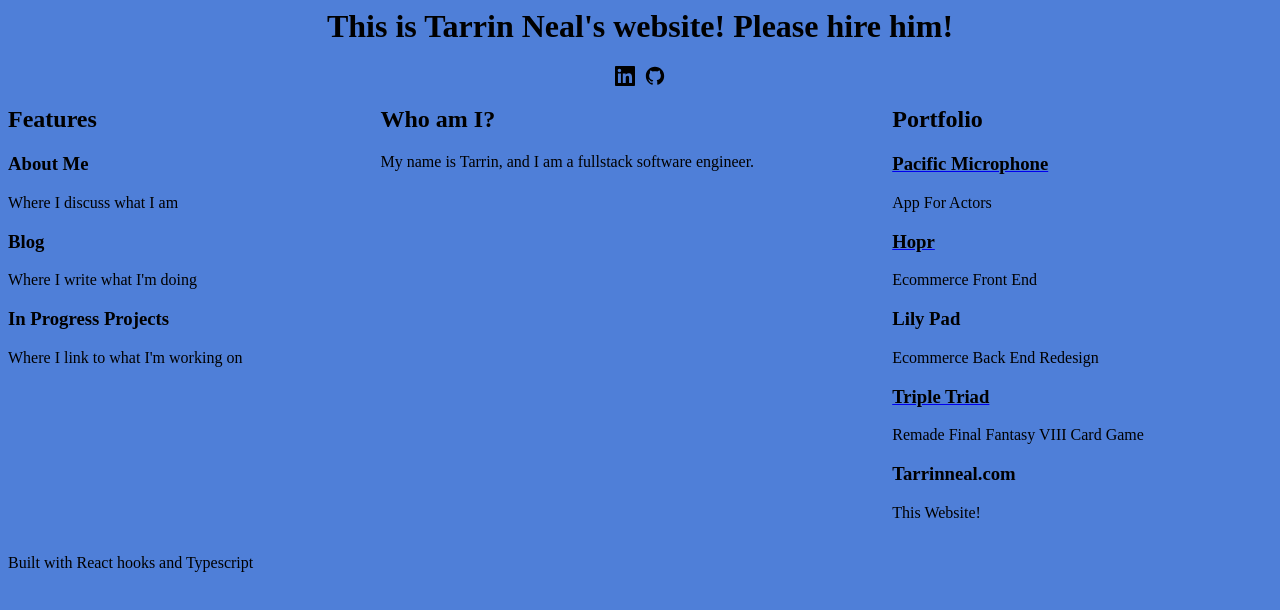
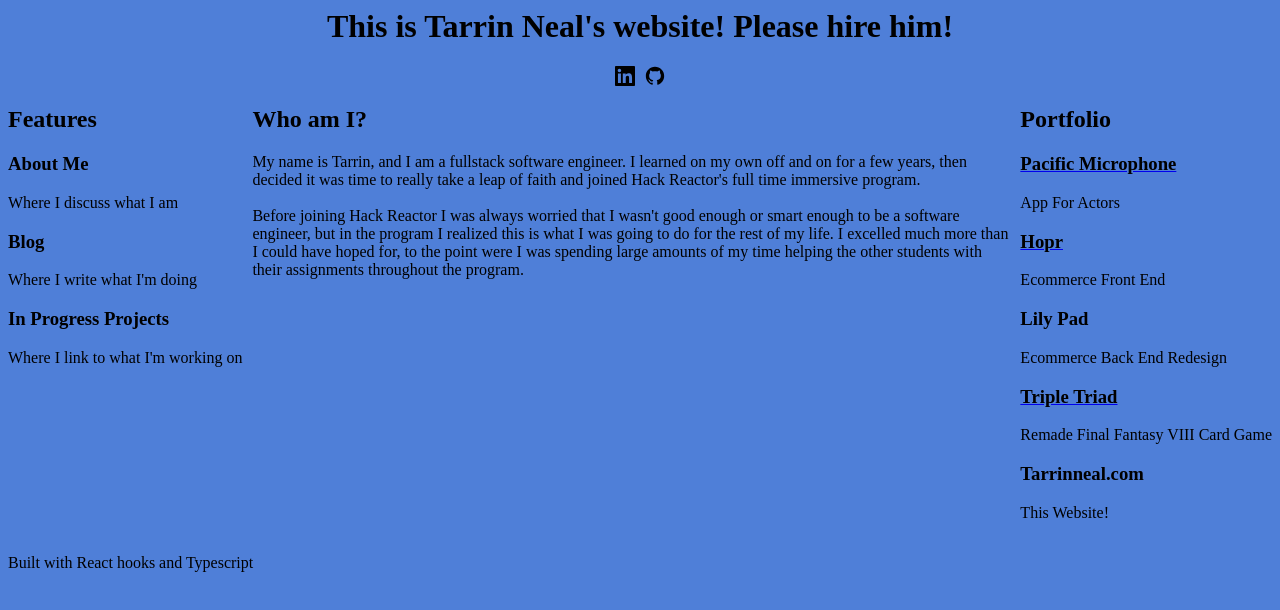
Before and after one commit to tarrinneal/tarrinneal.com, a React app: page / in a window 1280 px wide. Shown: the top 610 px of the page. Built offline with nearby package versions, Linux system fonts and the light colour scheme.

Commit message:
about me

```diff
--- a/src/components/AboutMe.tsx
+++ b/src/components/AboutMe.tsx
@@ -4,7 +4,17 @@ export const AboutMe = () => (
   <div id='aboutMe'>
     <h2 className='aboutMeHeader'>Who am I?</h2>
     <p className='aboutMeText'>
-      My name is Tarrin, and I am a fullstack software engineer.
+      My name is Tarrin, and I am a fullstack software engineer. I learned on my
+      own off and on for a few years, then decided it was time to really take a
+      leap of faith and joined Hack Reactor's full time immersive program.
+      <br />
+      <br />
+      Before joining Hack Reactor I was always worried that I wasn't good enough
+      or smart enough to be a software engineer, but in the program I realized
+      this is what I was going to do for the rest of my life. I excelled much
+      more than I could have hoped for, to the point were I was spending large
+      amounts of my time helping the other students with their assignments
+      throughout the program.
     </p>
   </div>
 );
```
